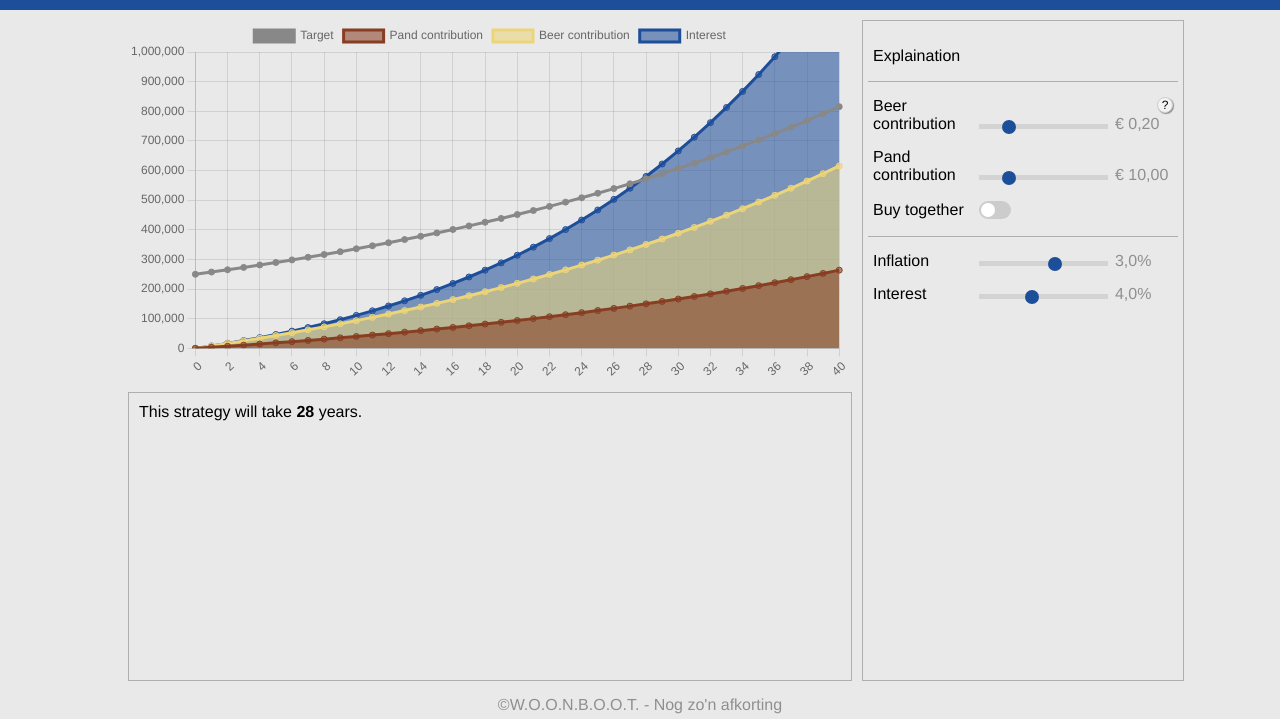
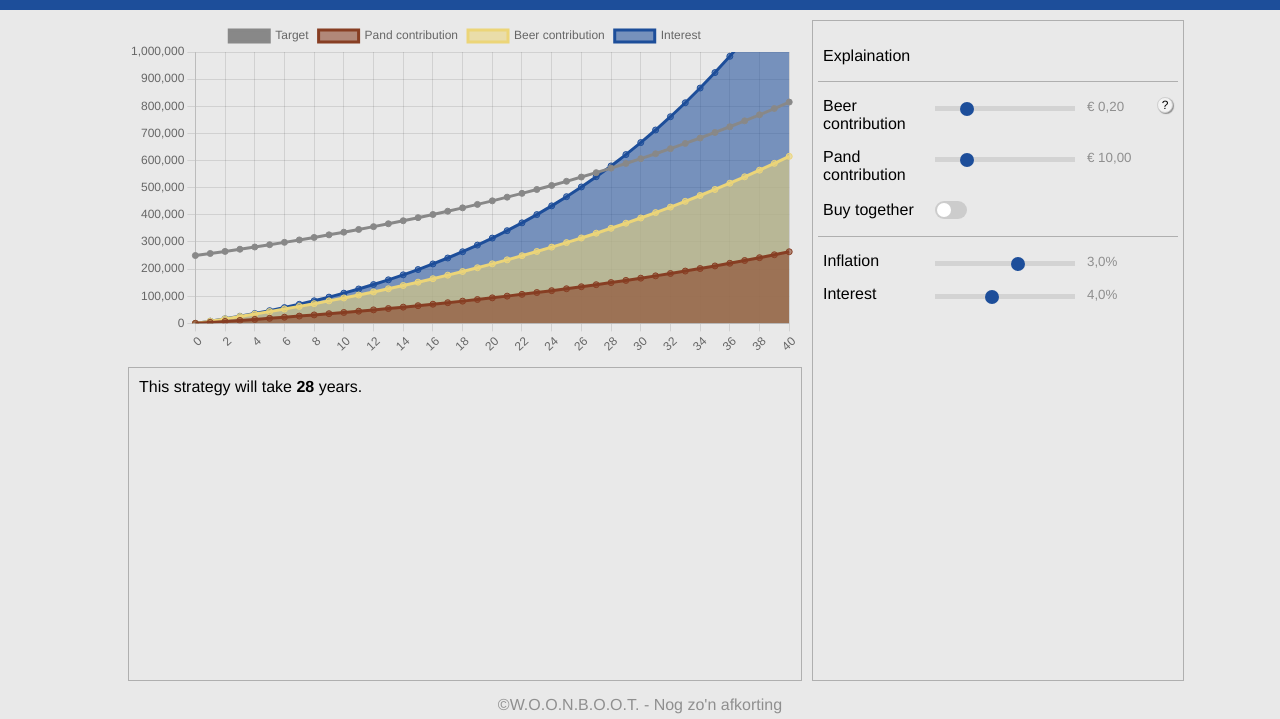
Before and after one commit to troepman/kasteel-builder, a plain HTML site: page index.html in a window 1280 px wide. Shown: the part 81-800 px from the top of the page. Drawn offline with nearby package versions, Linux system fonts and the light colour scheme.

Commit message:
Improved formatting

```diff
--- a/index.css
+++ b/index.css
@@ -1,5 +1,6 @@
 :root {
     --punch-blue: #1d4e9a;
+    --input-container-width: 350px;
 }
 html, body {
     padding: 0px;
@@ -60,7 +61,7 @@ content > div:not(:last-child) {
     margin-right: unset;
 } */
 .result-container {
-    width: calc(80vw - 300px);
+    width: calc(80vw - var(--input-container-width));
     flex: 0 0 auto;
     display: flex;
     flex-direction: column;
@@ -74,7 +75,7 @@ content > div:not(:last-child) {
     padding: 10px;
 }
 .input-container {
-    flex: 0 0 300px;
+    flex: 0 0 var(--input-container-width);
 
 }
 /* result arrangement */
@@ -95,6 +96,10 @@ span.stat {
 .input-row {
     position: relative;
     margin-block: 15px;
+    display: flex;
+    flex-direction: row;
+    align-items: baseline;
+    flex-wrap: wrap;
 }
 input[type="range"]{
     outline: none;
@@ -102,6 +107,7 @@ input[type="range"]{
     -webkit-appearance: none;
     background: #d3d3d3;
     height: 5px;
+    flex: 0 0 40%;
 }
 input[type="range"]::-webkit-slider-thumb {
     -webkit-appearance: none;
@@ -113,11 +119,16 @@ input[type="range"]::-webkit-slider-thumb {
     border-radius: 100%;
 }
 label {
+    box-sizing: border-box;
     display: inline-block;
-    width: 100px;
+    flex: 0 0 auto;
+    width: 110px;
+    padding-right: 10px;
 }
 .range-value {
-    font-size: 12pt;
+    padding-left: 10px;
+    flex: 1 0 10%;
+    font-size: 10pt;
     color: #8f8f8f
 }
 .input-row .explanation {
@@ -159,7 +170,7 @@ label {
         padding-right: 10px;
     }
     .result-container {
-        width: calc(100vw - 50px - 300px);
+        width: calc(100vw - 50px - var(--input-container-width));
     }
 }
 
```
